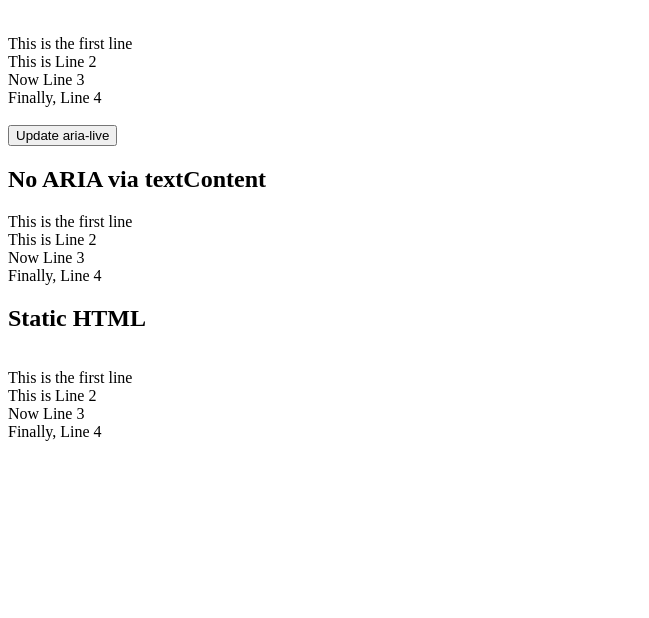
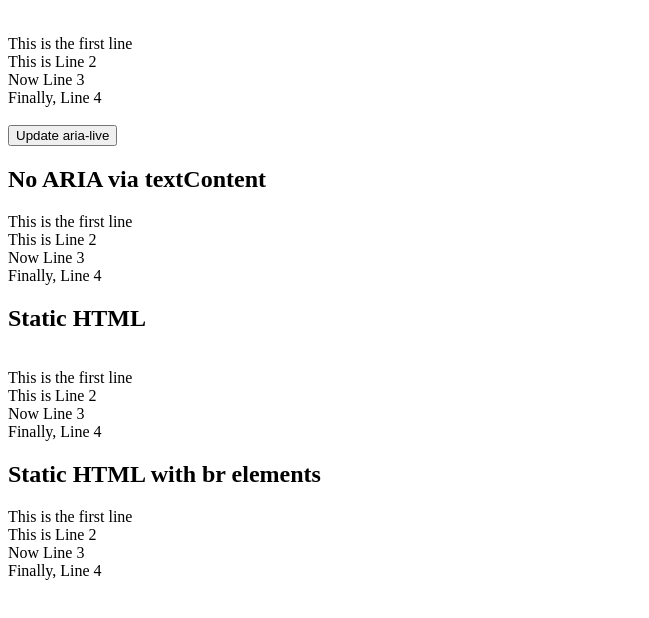
Before and after one commit to fizzstudio/newline-test, a plain HTML site: page index.html in a window 1280 px wide. Shown: the part 110-728 px from the top of the page, without its empty margins (0-649 px from the left). Drawn offline with Linux system fonts and the light colour scheme.

Commit message:
Added example with <br> elements

```diff
--- a/index.html
+++ b/index.html
@@ -35,6 +35,14 @@
     Finally, Line 4
   </div>
 
+  <h2>Static HTML with br elements</h2>
+  <div id='br'>
+    This is the first line<br>
+    This is Line 2<br>
+    Now Line 3<br>
+    Finally, Line 4
+  </div>
+
 
   <script>
     window.onload = () => {
```
